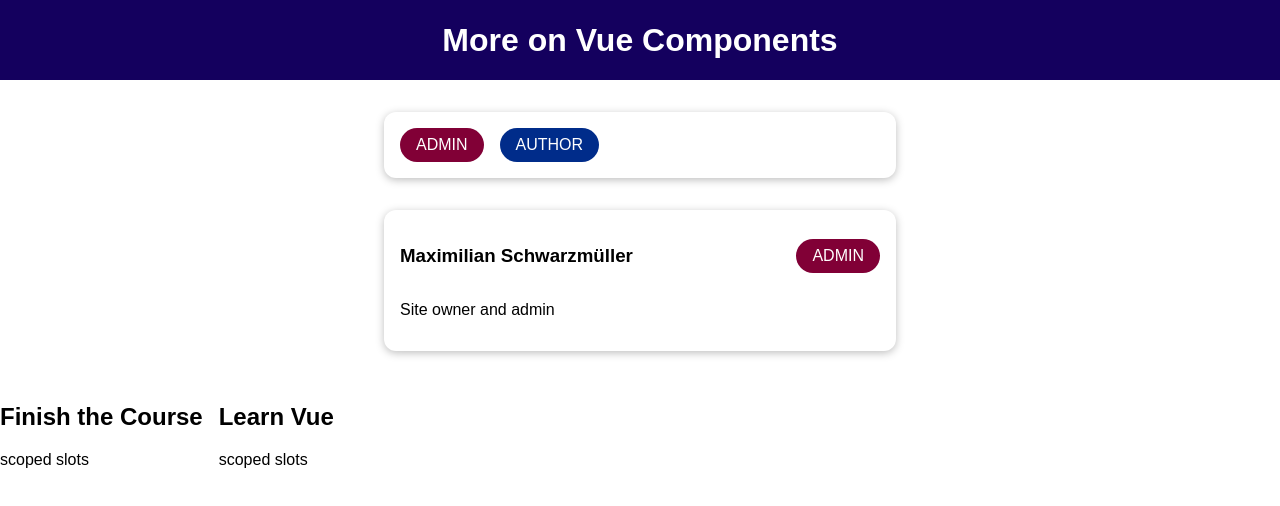
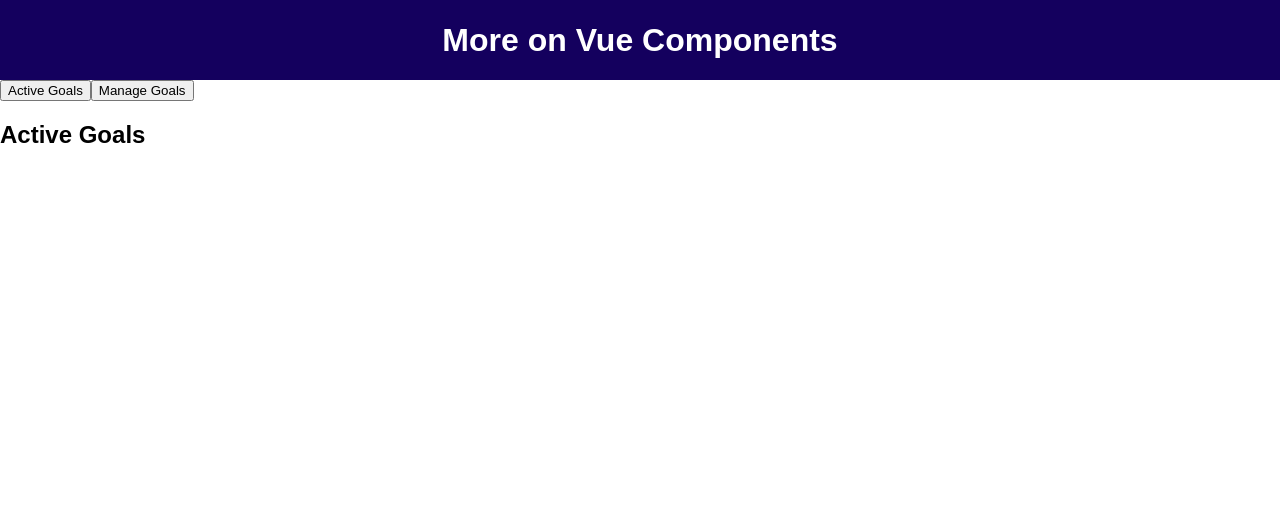
Before and after one commit to vivek9142/vue-deep-dive-comp, a Vue app: page / in a window 1280 px wide. Shown: the top 506 px of the page. Built offline with nearby package versions, Linux system fonts and the light colour scheme.

Commit message:
added dynamic components

```diff
--- a/src/App.vue
+++ b/src/App.vue
@@ -1,7 +1,7 @@
 <template>
   <div>
     <the-header></the-header>
-    <badge-list></badge-list>
+    <!-- <badge-list></badge-list>
     <user-info
       :full-name="activeUser.name"
       :info-text="activeUser.description"
@@ -12,25 +12,49 @@
         <h2>{{slotProps.item}}</h2>
         <p>{{slotProps.anotherProp}}</p>
       </template>
-    </course-goals>
+    </course-goals> -->
+    <button @click="setSelectedComponent('active-goals')">Active Goals</button>
+    <button @click="setSelectedComponent('manage-goals')">Manage Goals</button>
+
+    <!-- if you have more and more components between which you wanna circle
+        using v-if all the time and repeating that v-if code all the time,
+        is pretty annoying. That's why Vue has an alternative way of doing that.
+        with dynamic components -->
+
+    <!-- <active-goals v-if="selectedComponent === 'active-goals'"></active-goals>
+    <manage-goals v-if="selectedComponent === 'manage-goals'"></manage-goals> -->
+
+    <!-- in this case point at selectedComponent, which holds our component HTML tags as
+    values. It's active-goals initially, and in our method here, in the end we switch
+    between active-goals and manage-goals. Which are our component tags. And with that we're
+    telling Vue, that component should basically swap itself for v-if active-goals or
+    manage-goals. Whatever is currently stored in selectedComponent. -->
+
+    <component :is="selectedComponent"></component>
+
   </div>
 </template>
 
 <script>
 import TheHeader from './components/TheHeader.vue';
-import BadgeList from "./components/BadgeList.vue";
-import UserInfo from "./components/UserInfo.vue";
-import CourseGoals from './components/CourseGoals.vue';
+// import BadgeList from "./components/BadgeList.vue";
+// import UserInfo from "./components/UserInfo.vue";
+// import CourseGoals from './components/CourseGoals.vue';
+import ActiveGoals from './components/ActiveGoals.vue';
+import ManageGoals from './components/ManageGoals.vue';
 
 export default {
   components:{
     'the-header':TheHeader,
-    BadgeList,
-    UserInfo,
-    CourseGoals
+    // BadgeList,
+    // UserInfo,
+    // CourseGoals,
+    ActiveGoals,
+    ManageGoals
   },
   data() {
     return {
+      selectedComponent:'active-goals',
       activeUser: {
         name: 'Maximilian Schwarzmüller',
         description: 'Site owner and admin',
@@ -38,14 +62,15 @@
       },
     };
   },
+  methods:{
+    setSelectedComponent(cmp){
+      this.selectedComponent = cmp;
+    }
+  }
 };
 </script>
 
-/*
-Named and default slot
 
-goto basecard.vue, userinfo, badgelist
-*/
 <style>
 html {
   font-family: sans-serif;
@@ -55,3 +80,8 @@
   margin: 0;
 }
 </style>
+
+Vue has this concept of dynamic components and here's where this could be handy.
+Let's say we're building a component that has various tabs, so various buttons in the end,
+which we can press to show a different component so that we either see Active Goals or Manage
+Goals, but not both at the same time.
--- /dev/null
+++ b/src/components/ActiveGoals.vue
@@ -0,0 +1,3 @@
+<template>
+    <h2>Active Goals</h2>
+</template>
--- a/src/components/BadgeList.vue
+++ b/src/components/BadgeList.vue
@@ -1,10 +1,6 @@
 <template>
     <section>
   <base-card>
-  <!-- let's say badge list dont have header slot in it so default value will be printed -->
-    <!-- <template v-slot:header>
-      <h2>Available Badges</h2>
-    </template> -->
     <template #default>
       <ul>
       <li>
--- a/src/components/CourseGoals.vue
+++ b/src/components/CourseGoals.vue
@@ -15,24 +15,3 @@
     }
 }
 </script>
-
-we could have this component which has the CourseGoals data
-which maybe also has more logic related to that and which then takes care about
-rendering those Course Goals to the screen. But there's one thing which you might wanna make
-customizable. And that is the content of every list item. With that I mean,
-if you just have the text in the list item, if you maybe have an h2 tag in there,
-maybe multiple elements. So maybe you want to make that customizable.
-
-Yes I can pass in my markup in App.vue inside coursegoals comp, but I have a big problem.
-I don't have access to the individual  goal for which this list item is getting rendered.
-This goal variable is only available here inside of Course Goals, but the markup which should
-be output in here is getting passed in from App.vue here. And here I don't have access to
-these goals or goal variables, which I'm using in Course Goals.
-
-And for this specific scenario where you wanna to build something like that,
-Vue has another feature. It has scoped slots.
-
-The concept of scoped slots is about letting you pass data from inside the component where
-you defined a slot to the component where you pass the markup for the slot.
-And you do that by going to the component where you have the data and where you define the
-slot, and then on the slot you can add a prop.
--- /dev/null
+++ b/src/components/ManageGoals.vue
@@ -0,0 +1,3 @@
+<template>
+    <h2>Manage Goals</h2>
+</template>
--- a/src/components/UserInfo.vue
+++ b/src/components/UserInfo.vue
@@ -1,7 +1,6 @@
 <template>
   <section>
     <base-card>
-    <!-- # is short for v-slot -->
         <template #header>
       <h3>{{ fullName }}</h3>
       <base-badge :type="role" :caption="role.toUpperCase()"></base-badge>
```
Also changed, not shown: src/components/BaseCard.vue (+0 -33 lines).
